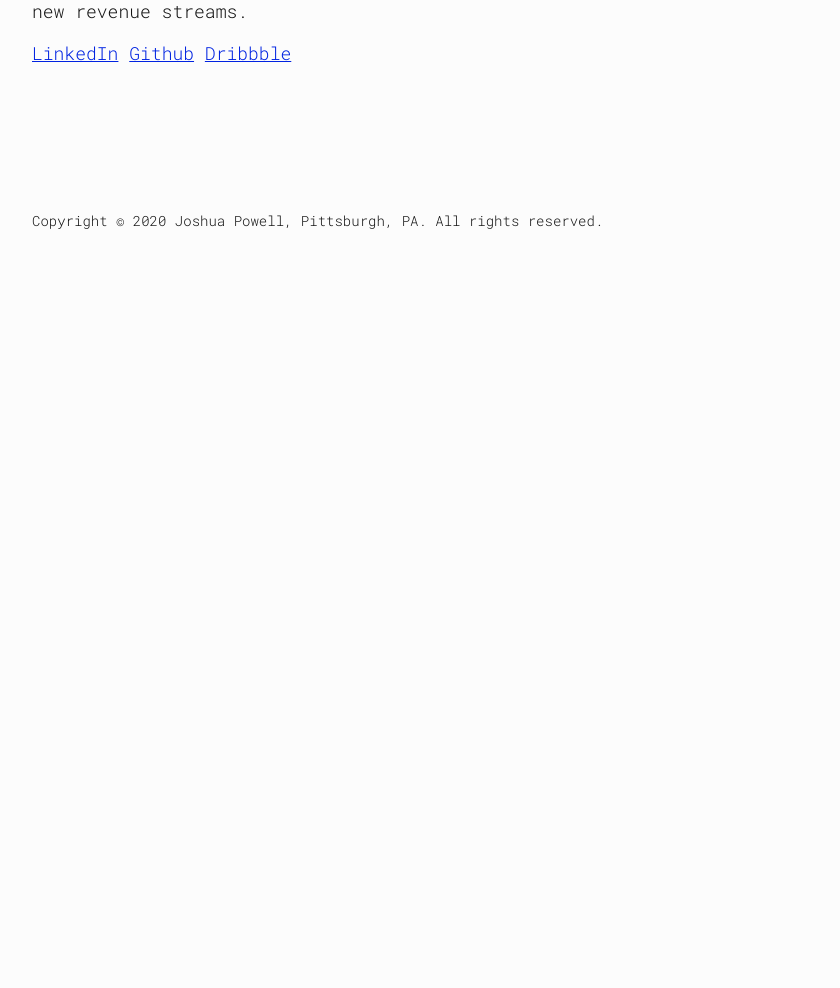
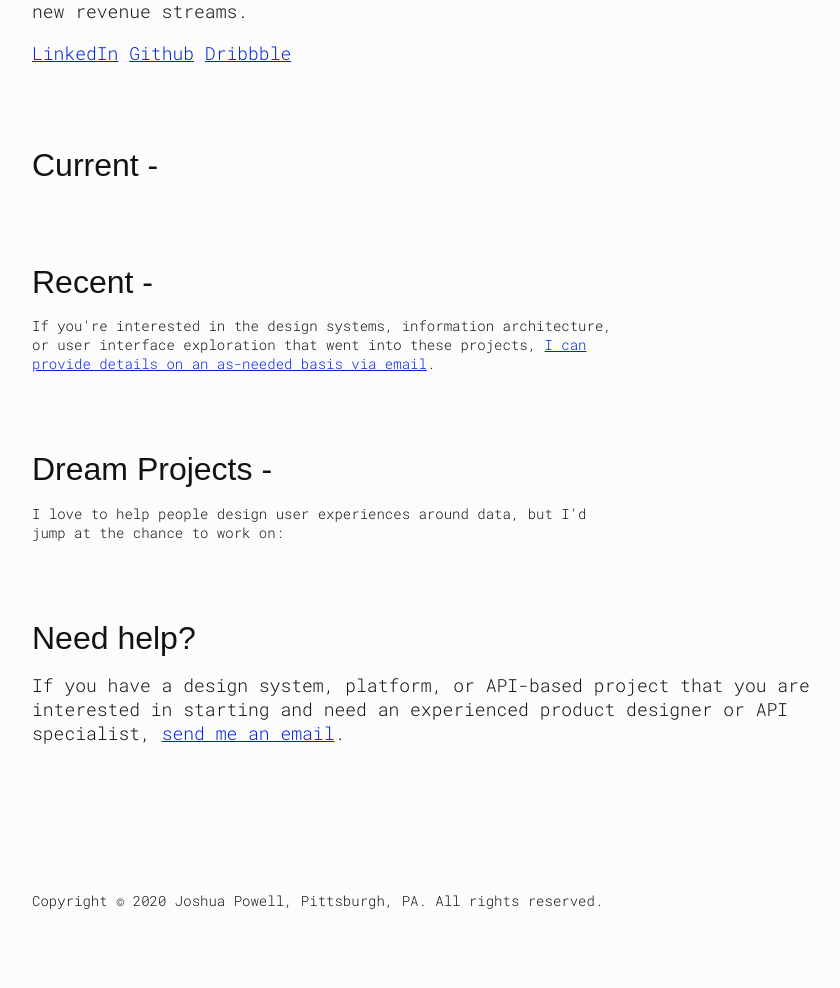
Before and after one commit to joshuapowell/www.joshuapowell.io, a Python web app: template app/templates/index.html in a window 1280 px wide. Shown: the part 412-1400 px from the top of the page, without its empty margins (8-848 px from the left). Before the commit the page ends 641 px from the top, so only its background shows below. Run offline with Jinja, Linux system fonts and the light colour scheme; the template is opened without the code that fills it, so the values that code supplies are empty; some web fonts are replaced.

Commit message:
Readded page content

```diff
--- a/app/templates/index.html
+++ b/app/templates/index.html
@@ -27,7 +27,7 @@
     </div>
   </header>
 
-  <section class="front--projects" style="display: none;">
+  <section class="front--projects">
     <div class="row">
       <div class="col-xs-12 col-sm-12 col-md-6 col-lg-6">
         <h1>
@@ -49,7 +49,7 @@
     </div>
   </section>
 
-  <section class="front--projects" style="display: none;">
+  <section class="front--projects">
     <div class="row">
       <div class="col-xs-12 col-sm-12 col-md-6 col-lg-6">
         <h1>
@@ -88,7 +88,7 @@
     </div>
   </section>
 
-  <section class="front--projects" style="display: none;">
+  <section class="front--projects">
     <div class="row">
       <div class="col-xs-12 col-sm-12 col-md-6 col-lg-6">
         <h1>
@@ -121,7 +121,7 @@
     </div>
   </section>
 
-  <section class="front--cta" style="display: none;">
+  <section class="front--cta">
     <div class="row">
       <div class="col-xs-12 col-sm-12 col-md-6 col-lg-6">
         <h1>
```
